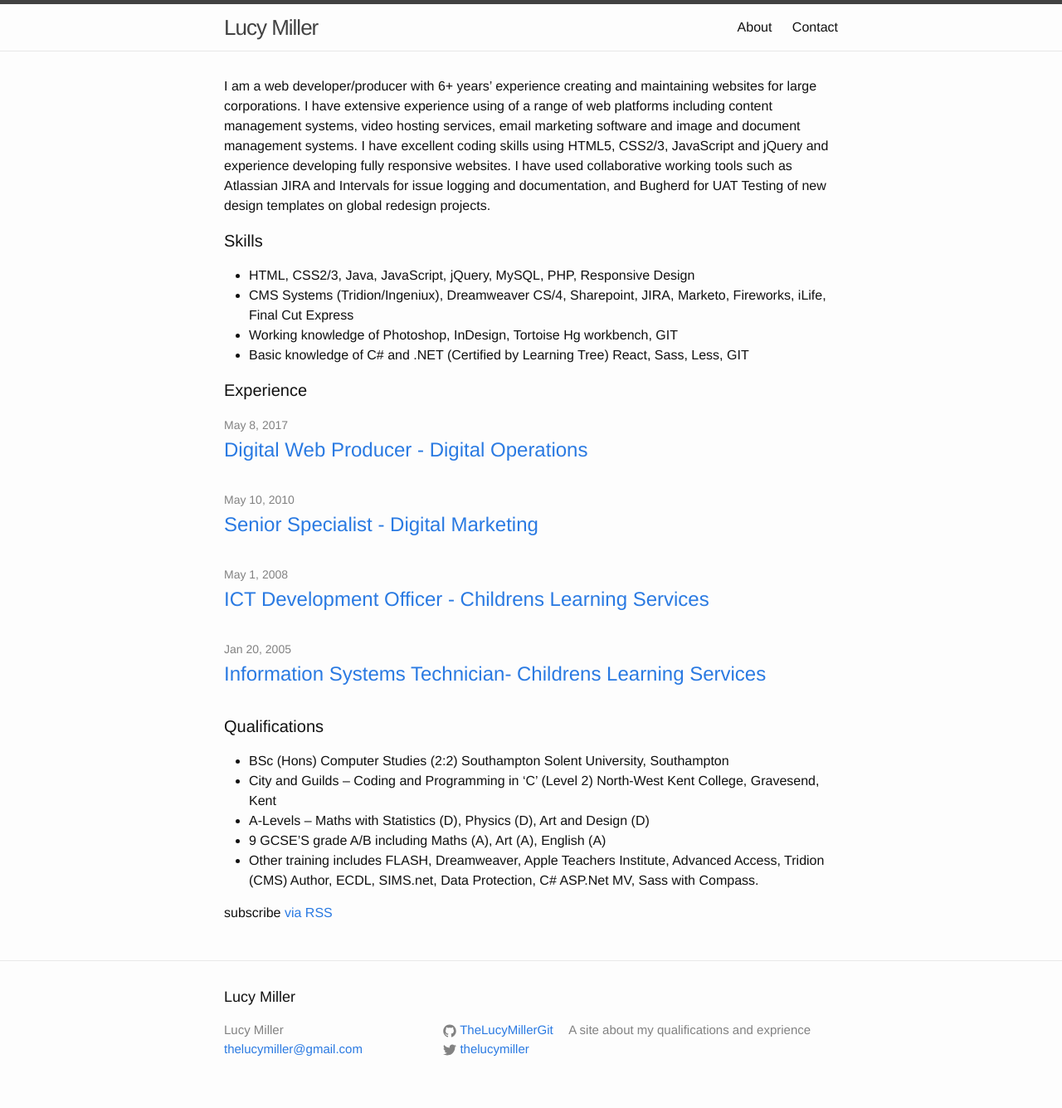
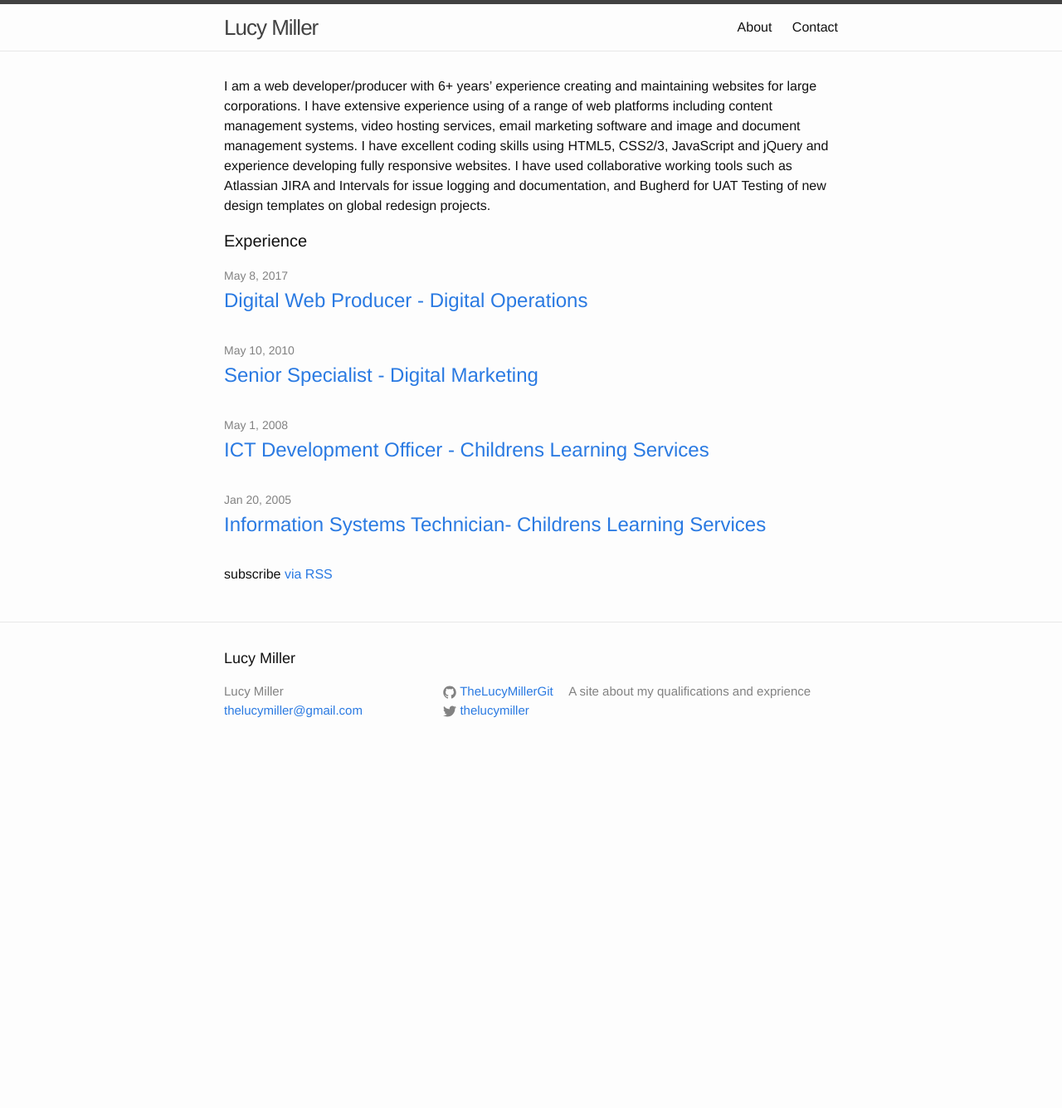
Before and after one commit to TheLucyMillerGit/TheLucyMillerGit.github.io, a Jekyll site: the page built from index.html, in a window 1280 px wide. Shown: the whole page at 83% size. Built offline with Jekyll 4.4.1, drawn with Linux system fonts in a browser that asks for light colours; after the commit the page ends 927 px from its top, so only the background shows below that.

Commit message:
moved qualifications to about

```diff
--- a/index.html
+++ b/index.html
@@ -9,16 +9,6 @@
 
   </p>
 
-
-  <h1 class="page-heading">Skills</h1>
-    <p>
-    <ul>
-      <li>HTML, CSS2/3, Java, JavaScript, jQuery, MySQL, PHP, Responsive Design</li>
-      <li>CMS Systems (Tridion/Ingeniux), Dreamweaver CS/4, Sharepoint, JIRA, Marketo, Fireworks, iLife, Final Cut Express</li>
-      <li>Working knowledge of Photoshop, InDesign, Tortoise Hg workbench, GIT</li>
-      <li>Basic knowledge of C# and .NET (Certified by Learning Tree) React, Sass, Less, GIT</li>
-      </ul>
-    </p>
 
   <h1 class="page-heading">Experience</h1>
 
@@ -34,15 +24,6 @@
     {% endfor %}
   </ul>
 
-  <h1 class="page-heading">Qualifications</h1>
-    <ul>
-      <li>BSc (Hons) Computer Studies (2:2) Southampton Solent University, Southampton</li>
-      <li>City and Guilds – Coding and Programming in ‘C’ (Level 2) North-West Kent College, Gravesend, Kent</li>
-      <li>A-Levels – Maths with Statistics (D), Physics (D), Art and Design (D)</li>
-      <li>9 GCSE’S grade A/B including Maths (A), Art (A), English (A)</li>
-      <li>Other training includes FLASH, Dreamweaver, Apple Teachers Institute, Advanced Access, Tridion (CMS) Author, ECDL, SIMS.net, Data Protection, C# ASP.Net MV, Sass with Compass.</li>
-      </li>
-    </ul>
   <p class="rss-subscribe">subscribe <a href="{{ "/feed.xml" | prepend: site.baseurl }}">via RSS</a></p>
 
 </div>
```
Also changed, not shown: about.md (+8 -0 lines).
